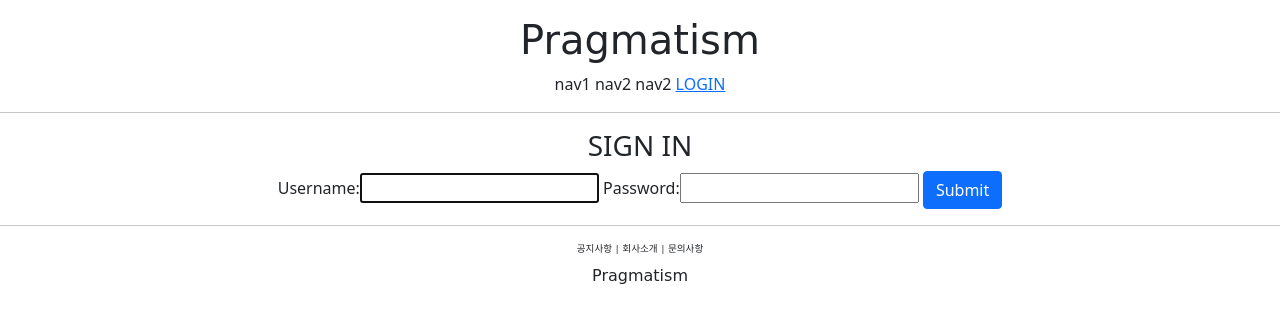
After one commit to no1-allthings/pragmatism, a Django app: page /account/login/ in a window 1280 px wide. The commit adds this page. Shown: the top 323 px of the page. Run offline with Django 3.2, Linux system fonts and the light colour scheme; some web fonts are replaced.

Commit message:
login-out

```diff
--- a/accountapp/templates/accountapp/create.html
+++ b/accountapp/templates/accountapp/create.html
@@ -2,7 +2,7 @@
 
 {% block content %}
 
-<div style="text-align: center;">
+<div class="cen">
     <form action="{% url 'accountapp:create' %}" method="post">
         {% csrf_token %}
         {{form}}
--- /dev/null
+++ b/accountapp/templates/accountapp/login.html
@@ -0,0 +1,18 @@
+{% extends 'base.html' %}
+
+{% block content %}
+
+<div class="cen">
+    <div>
+        <h3>SIGN IN</h3>
+    </div>
+    <div>
+        <form action="" method="post">
+            {% csrf_token %}
+            {{form}}
+            <input type="submit" class="btn btn-primary">
+        </form>
+    </div>
+</div>
+
+{% endblock %}
--- /dev/null
+++ b/accountapp/templates/accountapp/logout.html
@@ -0,0 +1,6 @@
+{% extends 'base.html' %}
+
+{% block content %}
+
+
+{% endblock %}
--- a/accountapp/urls.py
+++ b/accountapp/urls.py
@@ -1,3 +1,4 @@
+from django.contrib.auth.views import LoginView, LogoutView
 from django.urls import path
 
 from accountapp.views import hello, AccountCreateView
@@ -6,6 +7,7 @@ app_name = "accountapp"
 
 urlpatterns = [
     path('hello/', hello, name='hello'),
-
-    path('create/', AccountCreateView.as_view(), name='create')
+    path('login/', LoginView.as_view(template_name='accountapp/login.html'), name='login'),
+    path('logout/', LogoutView.as_view(), name='logout'),
+    path('create/', AccountCreateView.as_view(), name='create'),
 ]
--- a/pragmatism/settings.py
+++ b/pragmatism/settings.py
@@ -13,6 +13,9 @@ https://docs.djangoproject.com/en/3.2/ref/settings/
 from pathlib import Path
 
 import os, environ
+
+from django.urls import reverse_lazy
+
 env = environ.Env(
     # set casting, default value
     DEBUG=(bool, False)
@@ -135,6 +138,9 @@ STATICFILES_DIRS = [
     BASE_DIR / "static",
 ]
 
+LOGIN_REDIRECT_URL = reverse_lazy('accountapp:hello')
+LOGOUT_REDIRECT_URL = reverse_lazy('accountapp:login')
+
 # Default primary key field type
 # https://docs.djangoproject.com/en/3.2/ref/settings/#default-auto-field
 
--- a/static/base.css
+++ b/static/base.css
@@ -13,3 +13,7 @@
 .footer {
     text-align: center; margin-top: 1rem;
 }
+
+.cen {
+    text-align: center;
+}
--- a/templates/header.html
+++ b/templates/header.html
@@ -9,7 +9,17 @@
             <span>nav1</span>
             <span>nav2</span>
             <span>nav2</span>
-            <span>nav</span>
+            {% if not user.is_authenticated %}
+                 <a href="{% url 'accountapp:login' %}?next={{request.path}}">
+                    <span>LOGIN</span>
+                 </a>
+            {% else %}
+                 <a href="{% url 'accountapp:logout' %}?next={{request.path}}">
+                    <span>LOGOUT</span>
+                 </a>
+            {% endif %}
+
+
         </div>
 
     </div>
```
Also changed, not shown: accountapp/views.py (line endings or trailing spaces), db.sqlite3.
